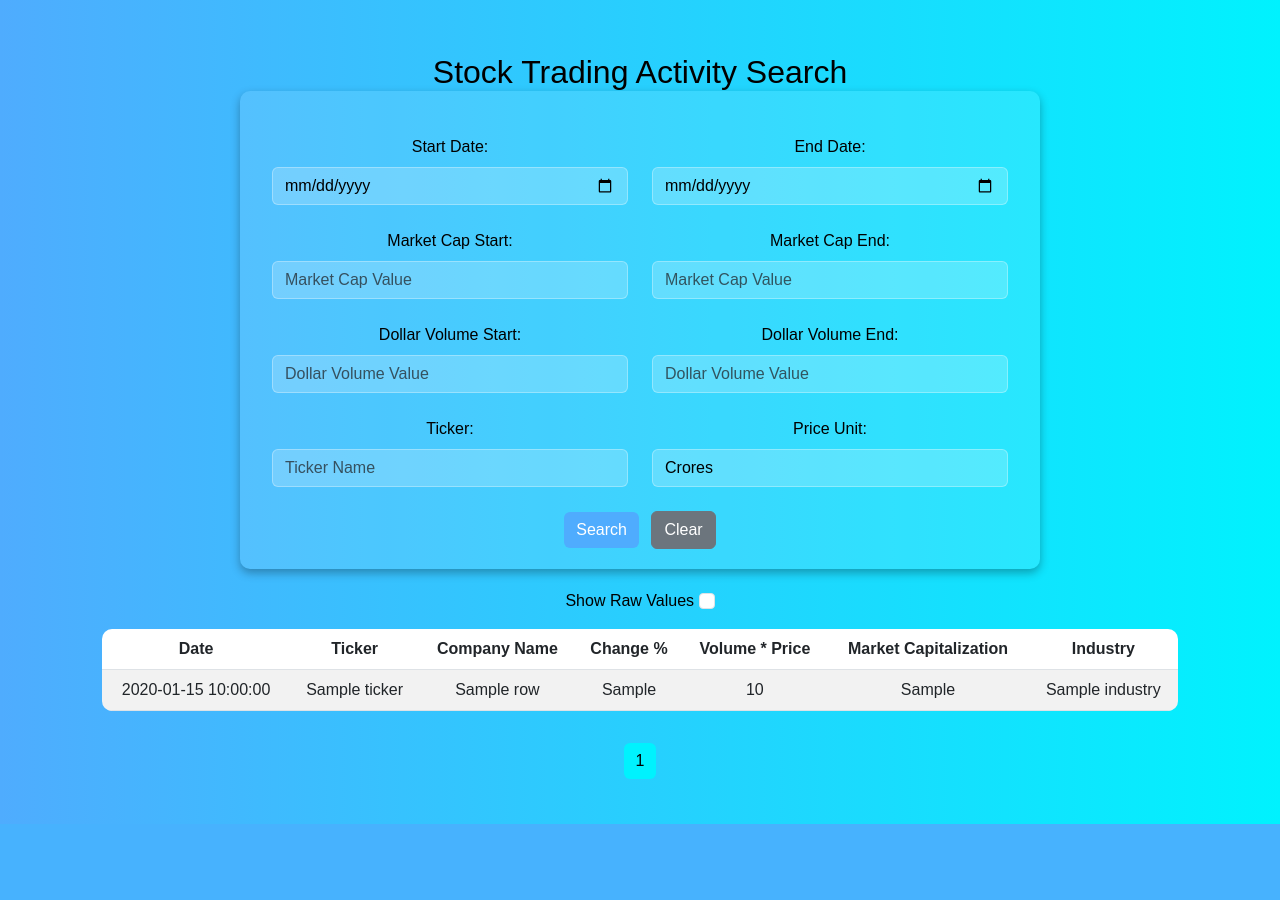
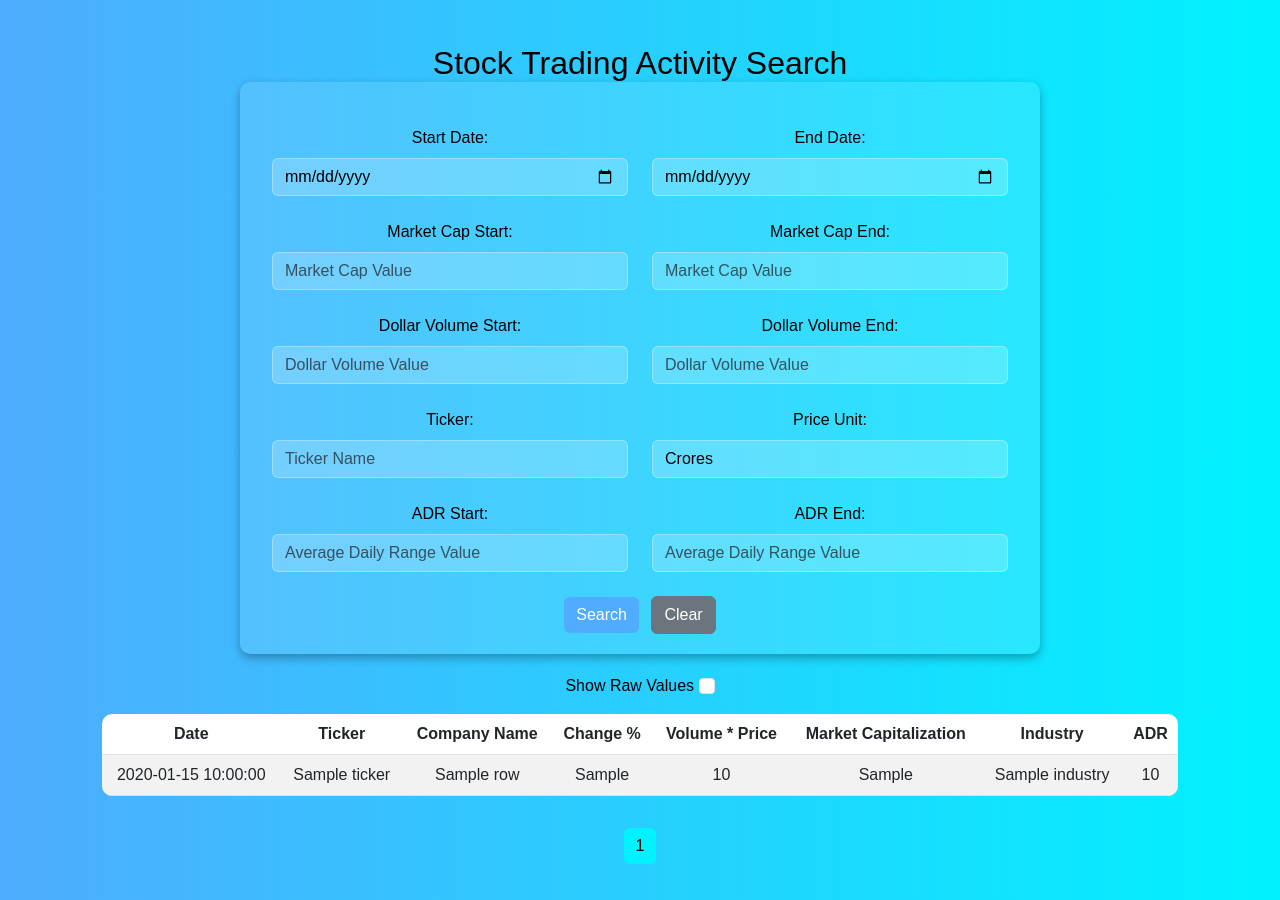
Before and after one commit to yuvarajpathikonda/stocktrend, a Flask app: template templates/stock_search.html in a window 1280 px wide. Shown: the part 56-956 px from the top of the page. Before the commit the page ends 880 px from the top, so only its background shows below. Run offline with Flask 3, Linux system fonts and the light colour scheme; the template is opened without the code that fills it: most values are stand-ins (such as "Sample title", 1, 10 or a date in 2020).

Commit message:
new changes related to ADR

```diff
--- a/app.py
+++ b/app.py
@@ -127,6 +127,8 @@
     mrktCapEnd = request.args.get('mrktCapEnd', '')
     dollarVolStart = request.args.get('dollarVolStart', '')
     dollarVolEnd = request.args.get('dollarVolEnd', '')
+    averageDailyRangeStart = request.args.get('averageDailyRangeStart', '')
+    averageDailyRangeEnd = request.args.get('averageDailyRangeEnd', '')
 
     query = "SELECT SQL_NO_CACHE * FROM trading_data WHERE 1=1"
     total_records_query = "SELECT SQL_NO_CACHE COUNT(*) FROM trading_data WHERE 1=1"
@@ -166,6 +168,17 @@
         query += " AND volume_price <= %s"
         total_records_query += " AND volume_price <= %s"
         params.append(convert_value(unit,dollarVolEnd))
+
+    if averageDailyRangeStart:
+        query += " AND avg_daily_range >= %s"
+        total_records_query += " AND avg_daily_range >= %s"
+        params.append(averageDailyRangeStart)
+
+    if averageDailyRangeEnd:
+        query += " AND avg_daily_range <= %s"
+        total_records_query += " AND avg_daily_range <= %s"
+        params.append(averageDailyRangeEnd)
+
     db.commit()
     cursor.execute(total_records_query, tuple(params))
     total_records = cursor.fetchone()[0]
@@ -177,7 +190,7 @@
     raw_data = cursor.fetchall()
 
     data = [{"date": row[1].strftime("%Y-%m-%d"), "ticker": row[2], "companyname": row[3], "change_perc": row[4],
-            "volume_price": row[5], "volume_price_formatted": format_value(row[5]), "market_cap": row[6], "market_cap_formatted": format_value(row[6]), "industry": row[7]} for row in raw_data]
+            "volume_price": row[5], "volume_price_formatted": format_value(row[5]), "market_cap": row[6], "market_cap_formatted": format_value(row[6]), "industry": row[7], "ADR": row[8]} for row in raw_data]
 
     return render_template('stock_search.html', user=session['user'], data=data, page=page, total_pages=total_pages)
 
@@ -204,6 +217,8 @@
     mrktCapEnd = request.args.get('mrktCapEnd', '')
     dollarVolStart = request.args.get('dollarVolStart', '')
     dollarVolEnd = request.args.get('dollarVolEnd', '')
+    averageDailyRangeStart = request.args.get('averageDailyRangeStart', '')
+    averageDailyRangeEnd = request.args.get('averageDailyRangeEnd', '')
 
 
     query = "SELECT SQL_NO_CACHE * FROM trading_data WHERE 1=1 "
@@ -244,6 +259,15 @@
         query += " AND volume_price <= %s"
         distinct_tickers += " AND volume_price <= %s"
         params.append(convert_value(unit,dollarVolEnd))
+    if averageDailyRangeStart:
+        query += " AND avg_daily_range >= %s"
+        distinct_tickers += " AND avg_daily_range >= %s"
+        params.append(averageDailyRangeStart)
+
+    if averageDailyRangeEnd:
+        query += " AND avg_daily_range <= %s"
+        distinct_tickers += " AND avg_daily_range <= %s"
+        params.append(averageDailyRangeEnd)
 
     query += " ORDER BY ticker ASC"
     distinct_tickers += " ORDER BY ticker ASC"
@@ -267,7 +291,8 @@
              "volume_price_raw": row[5],
              "volume_price": format_value(row[5]),
              "market_cap": format_value(row[6]),
-             "industry": row[7]
+             "industry": row[7],
+             "avg_daily_range": row[8]
              } for row in rows]
     print(list(tickers.keys()), data)  # Debugging log
     # Convert to DataFrame
@@ -282,7 +307,7 @@
     # Bubble Chart
     fig = px.scatter(df, x="x", y="ticker", size="volume_price_raw", color="change_perc",
                  hover_data={"x":False,"volume_price_raw":False,"companyname":True, "industry":True, "market_cap":True, "volume_price":True},
-                 labels={"x": "Date", "y": "Stock Index", "ticker": "Ticker","change_perc": "Change (%)", "companyname": "Company Name", "industry": "Industry", "market_cap": "Market Cap", "volume_price": "Volume Price"},
+                 labels={"x": "Date", "y": "Stock Index", "ticker": "Ticker","change_perc": "Change (%)", "companyname": "Company Name", "industry": "Industry", "market_cap": "Market Cap", "volume_price": "Volume Price", "avg_daily_range": "ADR"},
                  title="Stock Volume Bubble Chart")
 
     # Adjust bubble opacity and color scale
@@ -318,14 +343,25 @@
 def insert_csv_data(csv_file):
     try:
         df = pd.read_csv(csv_file)  # Read CSV into DataFrame
+        df.columns = df.iloc[1]  # Set the second row as header
+        df = df[2:]  # Skip the first two rows (old header + new header row)
         current_date = datetime.now().strftime('%Y-%m-%d')
 
         for _, row in df.iterrows():
             sql = """
-                INSERT INTO trading_data (date, ticker, companyname, change_perc, volume_price, market_cap, industry)
+                INSERT INTO trading_data (date, ticker, companyname, change_perc, volume_price, market_cap, industry, avg_daily_range)
                 VALUES (%s, %s, %s, %s, %s, %s, %s)
             """
-            values = (current_date, row['Ticker'], row['Description'], row['Change %'], row['Volume*Price'], row['Market Capitalization'], row['Industry'])
+            values = (
+                current_date,
+                row.iloc[0],  # Ticker
+                row.iloc[1],  # Description
+                row.iloc[4],  # Change %
+                row.iloc[2],  # Volume*Price
+                row.iloc[5],  # Market Capitalization
+                row.iloc[8],  # Industry
+                row.iloc[7]   # Avg Daily Range
+            )
             cursor.execute(sql, values)
 
         db.commit()
--- a/templates/stock_search.html
+++ b/templates/stock_search.html
@@ -134,6 +134,14 @@
                     <option value="L">Lakhs</option>
                 </select>
             </div>
+            <div class="col-md-6">
+                <label for="averageDailyRangeStart" class="form-label">ADR Start:</label>
+                <input type="text" id="averageDailyRangeStart" name="averageDailyRangeStart" class="form-control" placeholder="Average Daily Range Value" value="{{ request.args.get('averageDailyRangeStart', '') }}">
+            </div>
+            <div class="col-md-6">
+                <label for="averageDailyRangeEnd" class="form-label">ADR End:</label>
+                <input type="text" id="averageDailyRangeEnd" name="averageDailyRangeEnd" class="form-control" placeholder="Average Daily Range Value" value="{{ request.args.get('averageDailyRangeEnd', '') }}">
+            </div>
             <div class="col-12 text-center">
                 <button type="submit" class="btn btn-primary">Search</button>
                 <button type="button" id="clearForm" class="btn btn-secondary ms-2">Clear</button>
@@ -157,6 +165,7 @@
                     <th>Volume * Price</th>
                     <th>Market Capitalization</th>
                     <th>Industry</th>
+                    <th>ADR</th>
                 </tr>
             </thead>
             <tbody>
@@ -169,6 +178,7 @@
                         <td class="toggle-value" data-raw="{{ row["volume_price"] }}" data-formatted="{{ row["volume_price_formatted"] }}">{{ row["volume_price_formatted"] }}</td>
                         <td class="toggle-value" data-raw="{{ row["market_cap"] }}" data-formatted="{{ row["market_cap_formatted"] }}">{{ row["market_cap_formatted"] }}</td>
                         <td>{{ row["industry"] }}</td>
+                        <td>{{ row["avg_daily_range"] }}</td>
                     </tr>
                 {% endfor %}
             </tbody>
```
Also changed, not shown: templates/scatter_chart.html (+9 -1 lines).
